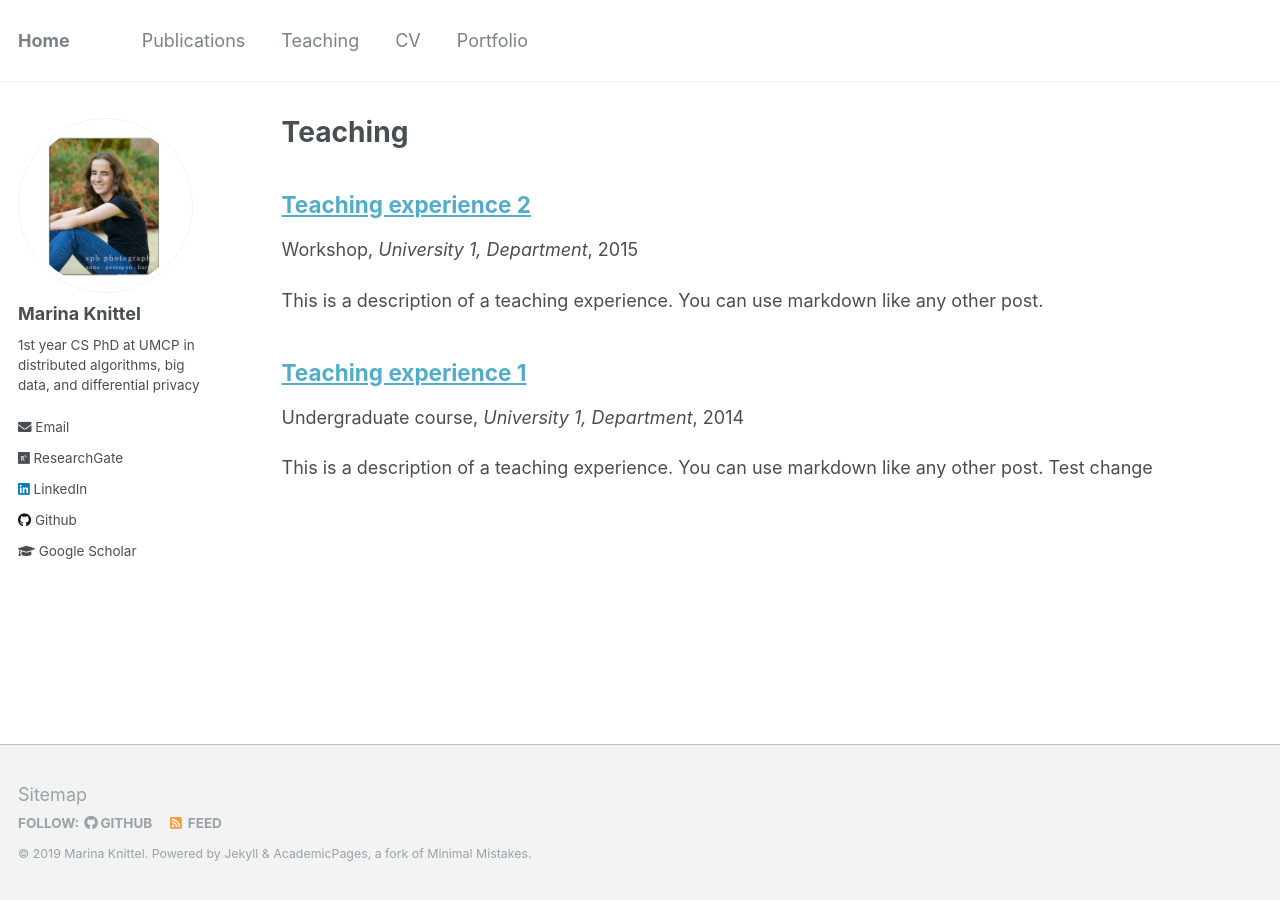
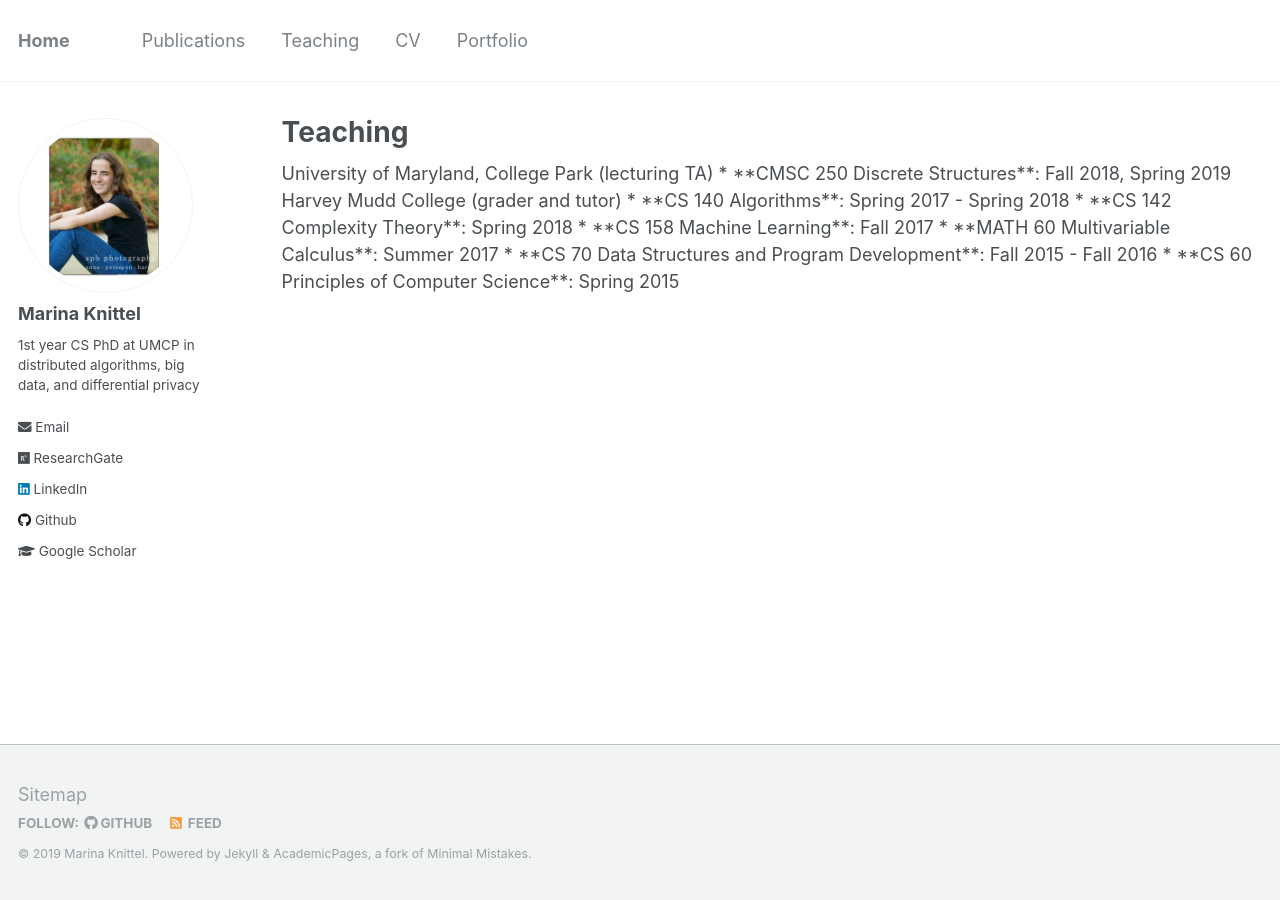
Before and after one commit to mknittel/mknittel.github.io, a Jekyll site: the page built from _pages/teaching.html, in a window 1280 px wide. Built offline with Jekyll 4.4.1, drawn with Linux system fonts in a browser that asks for light colours.

Commit message:
Updated teaching page

```diff
--- a/_pages/teaching.html
+++ b/_pages/teaching.html
@@ -7,6 +7,13 @@ author_profile: true
 
 {% include base_path %}
 
-{% for post in site.teaching reversed %}
-  {% include archive-single.html %}
-{% endfor %}
+University of Maryland, College Park (lecturing TA)
+* **CMSC 250 Discrete Structures**: Fall 2018, Spring 2019
+
+Harvey Mudd College (grader and tutor)
+* **CS 140 Algorithms**: Spring 2017 - Spring 2018
+* **CS 142 Complexity Theory**: Spring 2018
+* **CS 158 Machine Learning**: Fall 2017
+* **MATH 60 Multivariable Calculus**: Summer 2017
+* **CS 70 Data Structures and Program Development**: Fall 2015 - Fall 2016
+* **CS 60 Principles of Computer Science**: Spring 2015
```
